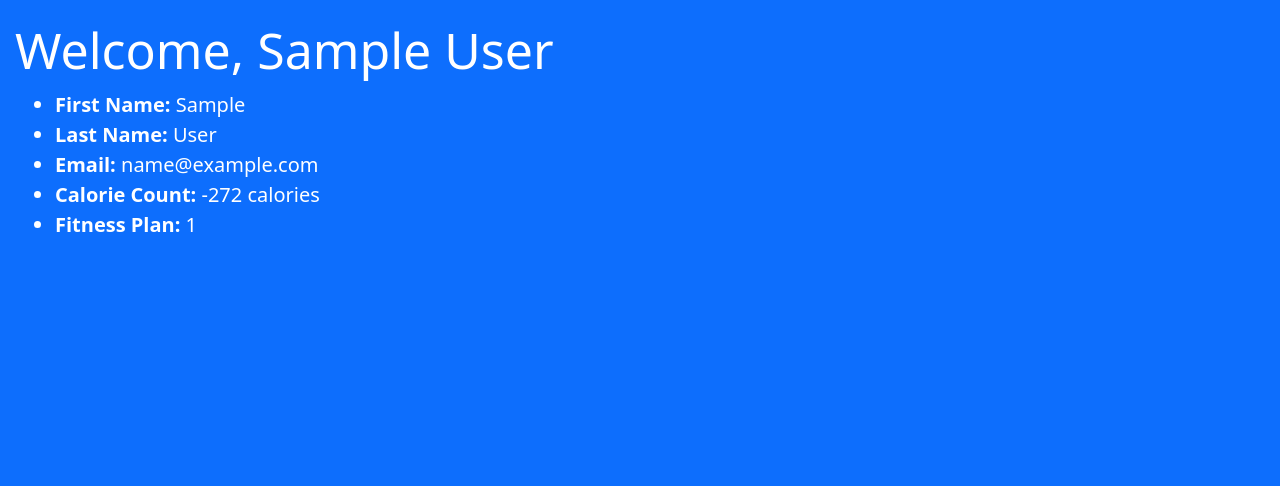
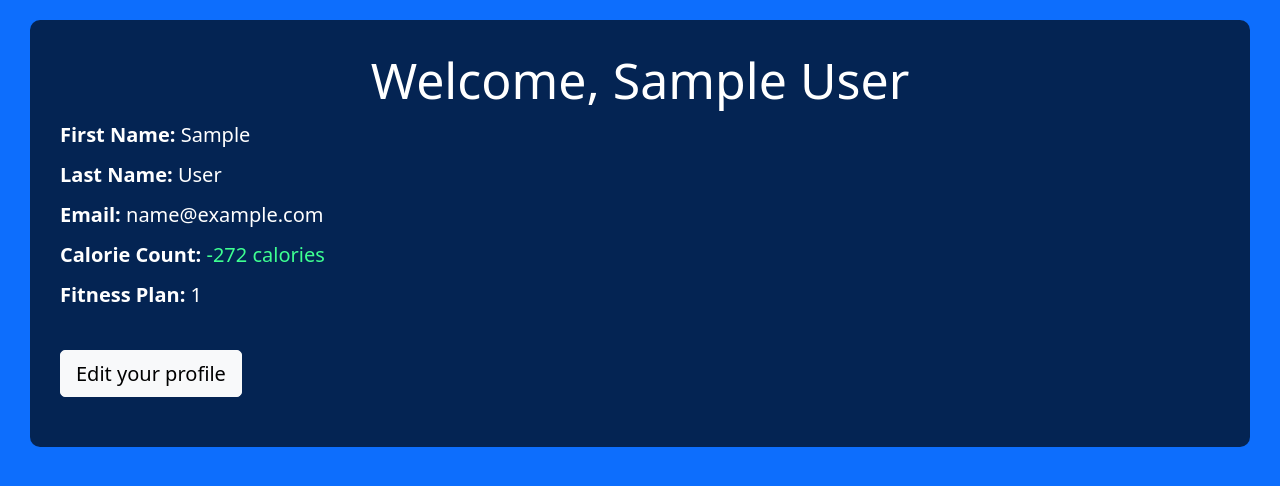
Before and after one commit to EatonWu/MnT_Health_Website, a Django app: page /healthhacks/dashboard/ in a window 1280 px wide. Shown: the part 95-581 px from the top of the page. Run offline with Django 4.2, Linux system fonts and the light colour scheme; a user stored in the database is signed in; tables that the repository leaves empty hold one stand-in row (values such as "Sample post").

Commit message:
more visual changes

```diff
--- a/day_selector/urls.py
+++ b/day_selector/urls.py
@@ -4,5 +4,4 @@
 
 urlpatterns = [
     path('', views.index, name='fitness_index'),
-    path('<int:day>/', views.day_selected, name='day_selected')
 ]
--- a/healthhacks/urls.py
+++ b/healthhacks/urls.py
@@ -8,4 +8,5 @@
     path('login/', LoginView.as_view(), name="login_url"),
     path('register/', views.register_view, name="register_url"),
     path('logout/', LogoutView.as_view(next_page='dashboard'), name="logout"),
+    path('dashboard/edit/', views.edit_profile, name="edit_profile")
 ]
--- a/healthhacks/views.py
+++ b/healthhacks/views.py
@@ -36,3 +36,8 @@
     else:
         form = UserCreationForm()
     return render(request, 'registration/register.html', {'form': form})
+
+
+@login_required(login_url='/healthhacks/login')
+def edit_profile(request):
+    user = list(User.objects.filter(username__exact=request.user.username))[0]
--- a/templates/base_generic.html
+++ b/templates/base_generic.html
@@ -16,7 +16,7 @@
     <link rel="stylesheet" href="{% static 'css/styles.css' %}">
 </head>
 <body class="bg-primary">
-<div class="container-fluid m-0 bg-white">
+<div class="container-fluid bg-white">
     <header class="d-flex align-items-center justify-content-center justify-content-md-between py-3 sticky-top bg-white">
         <a href="/" class="d-flex align-items-center text-dark text-decoration-none"
            style="font-size: 30px; font-weight: bolder; padding: 5px">
--- a/templates/dashboard.html
+++ b/templates/dashboard.html
@@ -1,31 +1,34 @@
 {% extends 'base_generic.html' %}
 
 {% block content %}
-    <div class="container-fluid mt-3">
-        <h1>Welcome,
+    <div class="mt-3" style="border-radius: 10px; background: rgba(0,0,0,0.67); padding: 30px; margin: 100px 30px 0 30px">
+        <h1 class="text-center">Welcome,
             {% if first_name %}
                 {{ first_name }} {{ last_name }}
             {% else %}
                 user {{ user.username }}
             {% endif %}
         </h1>
-        <ul>
-            <li><strong>First Name:</strong> {{ first_name }}</li>
-            <li><strong>Last Name:</strong> {{ last_name }}</li>
-            <li><strong>Email:</strong> {{ email }}</li>
-            <li><strong>Calorie Count:</strong>
+        <ul class="list-unstyled">
+            <li class="my-2"><strong>First Name:</strong> {{ first_name }}</li>
+            <li class="my-2"><strong>Last Name:</strong> {{ last_name }}</li>
+            <li class="my-2"><strong>Email:</strong> {{ email }}</li>
+            <li class="my-2"><strong>Calorie Count:</strong>
                 {% if calorie_count %}
-                    {{ calorie_count }}
+                    <span style="color: #3eff91">{{ calorie_count }}</span>
                 {% else %}
                     <a class="profile_link" href="{% url 'calorie_index' %}"> Get your Calorie Count!</a>
                 {% endif %}</li>
-            <li><strong>Fitness Plan:</strong>
+            <li class="my-2"><strong>Fitness Plan:</strong>
                 {% if fitness_plan %}
                     {{ fitness_plan }}
                 {% else %}
                     <a class="profile_link" href="{% url 'fitness_index' %}"> Get your Fitness Plan!</a>
                 {% endif %}
             </li>
+            <li class="my-2" style="padding-top: 30px">
+                <a class="btn btn-light" href="{% url 'edit_profile' %}"> Edit your profile</a>
+            </li>
         </ul>
     </div>
 {% endblock %}
```
Also changed, not shown: day_selector/views.py (+63 -66 lines), templates/index.html (+7 -2 lines), healthhacks/static/css/styles.css (line endings or trailing spaces).
